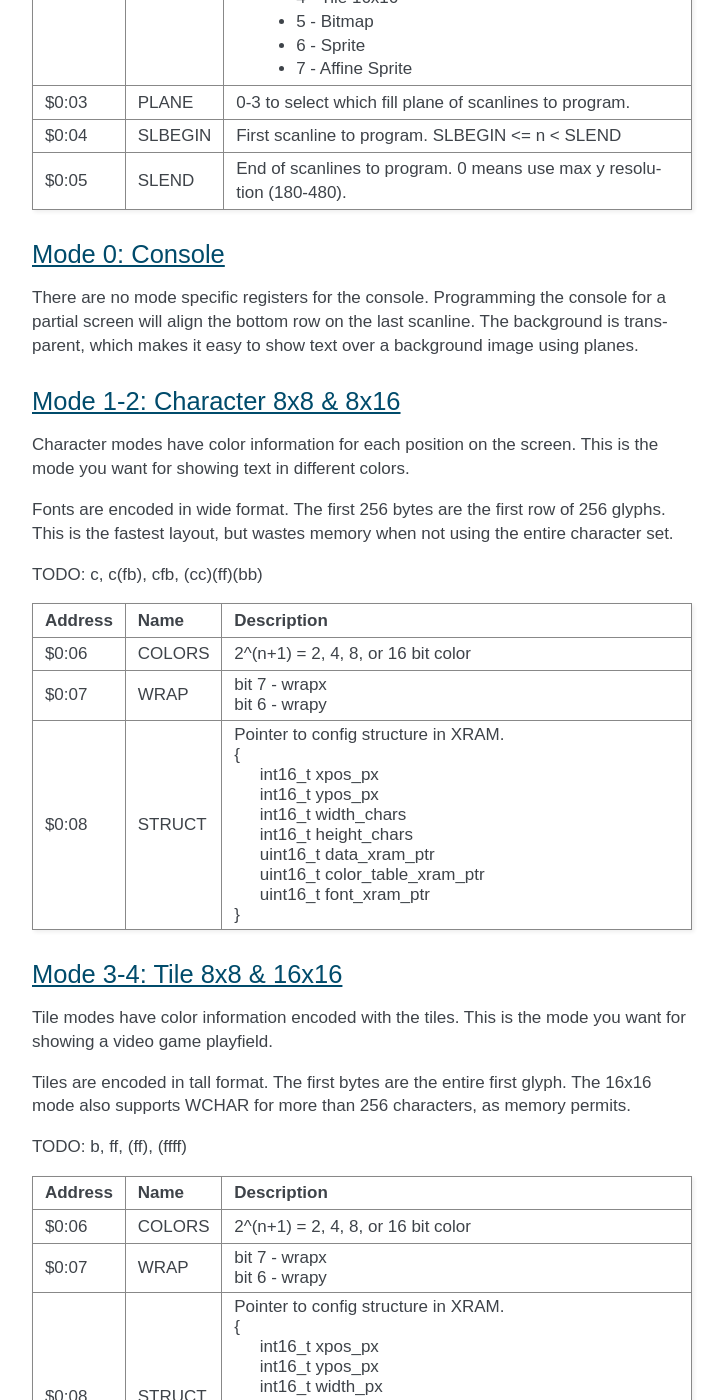
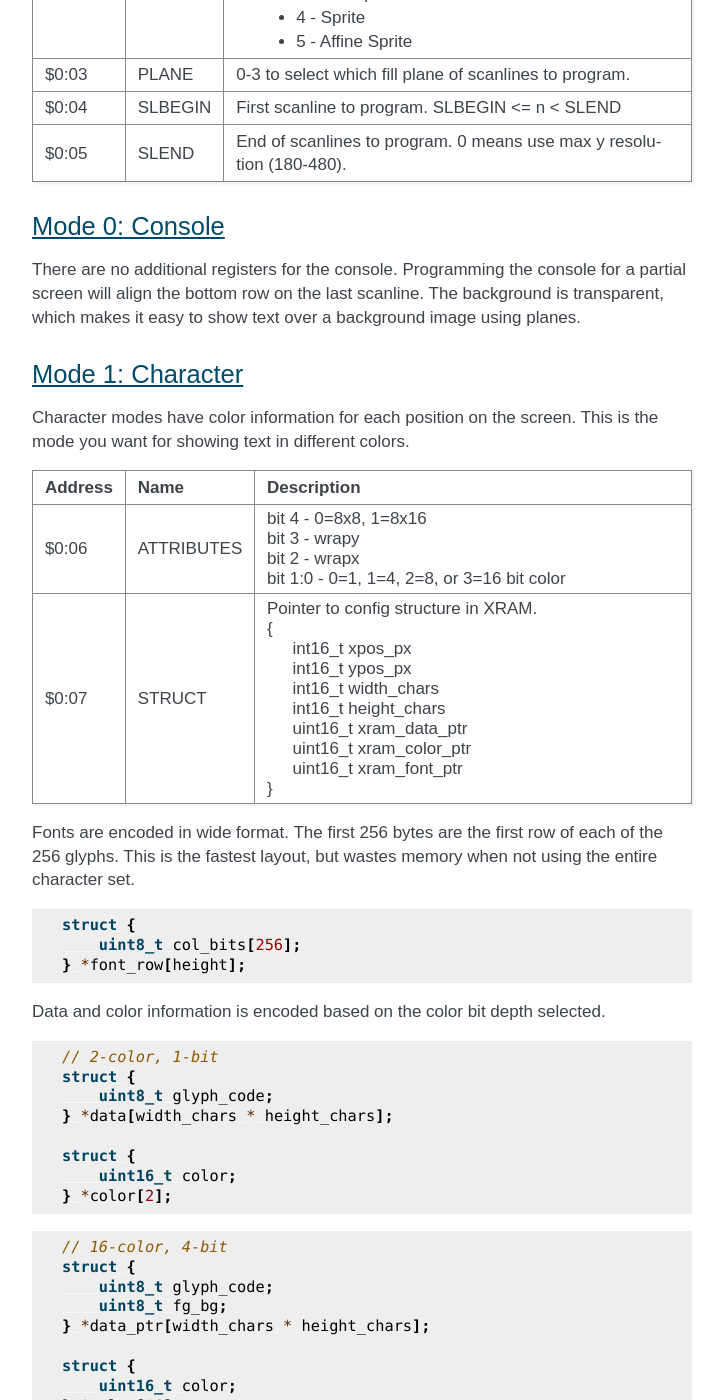
Before and after one commit to picocomputer/picocomputer.github.io, a Sphinx documentation site: the page built from docs/source/vga.rst, in a window 1280 px wide and 1400 px high, scrolled down 2143 px. Shown: the whole window, without its empty margins (388-1112 px from the left). Built offline with Sphinx 7.4.7, drawn with Linux system fonts in a browser that asks for light colours; some of the changed text lies outside the part shown.

Commit message:
new vga edits

```diff
--- a/docs/source/vga.rst
+++ b/docs/source/vga.rst
@@ -35,7 +35,7 @@
 
 The following is a new design being worked on. It only exists in the "vga" branch.
 
-The design philosophy for the VGA system is to enable the full power of the Pi Pico while maintaining some 8-bit purity. To that end, it can do affine transforms (mode 7) but is limited to working from 64K of extended memory (XRAM).
+The design philosophy for the VGA system is to enable the full power of the Pi Pico while maintaining some 8-bit purity. To that end, it can do affine transforms but is limited to working from 64K of extended memory (XRAM).
 
 The VGA system is built around the scanvideo library from Pi Pico Extras. The color arrangement is identical to their demo board reference design, so sprites and other creations for the Pi Pico have a very good chance of working. This design uses the 16th color bit to render three planes with transparency. The sprite system is from Pi Pico Playground. The RP6502 VGA system exposes per-scanline configuration of these libraries from a 6502 application.
 
@@ -45,7 +45,7 @@
 
 The built-in 8x8 and 8x16 fonts are available by using the special XRAM pointer $FFFF. Glyphs 0-127 are ASCII, glyphs 128-255 vary depending on the code page selected.
 
-The built-in color palettes are accessed by using the special XRAM pointer $FFFF. 1-bit is black and white. 2, 4, and 8-bits point to an ANSI color palette. This is defined as 16 colors, followed by 216 colors (6x6x6), followed by 24 greys.
+The built-in color palettes are accessed by using the special XRAM pointer $FFFF. 1-bit is black and white. 4, and 8-bits point to an ANSI color palette. This is defined as 16 colors, followed by 216 colors (6x6x6), followed by 24 greys.
 
 .. list-table::
   :widths: 5 5 90
@@ -68,14 +68,12 @@
   * - $0:02
     - MODE
     - Program a mode into a plane of scanlines. $0:03-$0:FF cleared after programming.
-        * 0 - Console, ANSI Terminal
-        * 1 - Character 8x8
-        * 2 - Character 8x16
-        * 3 - Tile 8x8
-        * 4 - Tile 16x16
-        * 5 - Bitmap
-        * 6 - Sprite
-        * 7 - Affine Sprite
+        * 0 - Console
+        * 1 - Character
+        * 2 - Tile
+        * 3 - Bitmap
+        * 4 - Sprite
+        * 5 - Affine Sprite
   * - $0:03
     - PLANE
     - 0-3 to select which fill plane of scanlines to program.
@@ -90,16 +88,14 @@
 Mode 0: Console
 ---------------
 
-There are no mode specific registers for the console. Programming the console for a partial screen will align the bottom row on the last scanline. The background is transparent, which makes it easy to show text over a background image using planes.
+There are no additional registers for the console. Programming the console for a partial screen will align the bottom row on the last scanline. The background is transparent, which makes it easy to show text over a background image using planes.
 
-Mode 1-2: Character 8x8 & 8x16
-------------------------------
+Mode 1: Character
+-----------------
 
 Character modes have color information for each position on the screen. This is the mode you want for showing text in different colors.
 
-Fonts are encoded in wide format. The first 256 bytes are the first row of 256 glyphs. This is the fastest layout, but wastes memory when not using the entire character set.
 
-TODO: c, c(fb), cfb, (cc)(ff)(bb)
 
 .. list-table::
   :widths: 5 5 90
@@ -109,13 +105,12 @@
     - Name
     - Description
   * - $0:06
-    - COLORS
-    - 2^(n+1) = 2, 4, 8, or 16 bit color
+    - ATTRIBUTES
+    - | bit 4 - 0=8x8, 1=8x16
+      | bit 3 - wrapy
+      | bit 2 - wrapx
+      | bit 1:0 - 0=1, 1=4, 2=8, or 3=16 bit color
   * - $0:07
-    - WRAP
-    - | bit 7 - wrapx
-      | bit 6 - wrapy
-  * - $0:08
     - STRUCT
     - | Pointer to config structure in XRAM.
       | {
@@ -123,20 +118,72 @@
       |   int16_t ypos_px
       |   int16_t width_chars
       |   int16_t height_chars
-      |   uint16_t data_xram_ptr
-      |   uint16_t color_table_xram_ptr
-      |   uint16_t font_xram_ptr
+      |   uint16_t xram_data_ptr
+      |   uint16_t xram_color_ptr
+      |   uint16_t xram_font_ptr
       | }
 
+Fonts are encoded in wide format. The first 256 bytes are the first row of each of the 256 glyphs. This is the fastest layout, but wastes memory when not using the entire character set.
 
-Mode 3-4: Tile 8x8 & 16x16
---------------------------
+.. code-block:: C
 
-Tile modes have color information encoded with the tiles. This is the mode you want for showing a video game playfield.
+  struct {
+      uint8_t col_bits[256];
+  } *font_row[height];
 
-Tiles are encoded in tall format. The first bytes are the entire first glyph. The 16x16 mode also supports WCHAR for more than 256 characters, as memory permits.
+Data and color information is encoded based on the color bit depth selected.
 
-TODO: b, ff, (ff), (ffff)
+.. code-block:: C
+
+  // 2-color, 1-bit
+  struct {
+      uint8_t glyph_code;
+  } *data[width_chars * height_chars];
+
+  struct {
+      uint16_t color;
+  } *color[2];
+
+.. code-block:: C
+
+  // 16-color, 4-bit
+  struct {
+      uint8_t glyph_code;
+      uint8_t fg_bg;
+  } *data_ptr[width_chars * height_chars];
+
+  struct {
+      uint16_t color;
+  } *color[16];
+
+.. code-block:: C
+
+  // 256-color, 8-bit
+  struct {
+      uint8_t glyph_code;
+      uint8_t fg_index;
+      uint8_t bg_index;
+  } *data_ptr[width_chars * height_chars];
+
+  struct {
+      uint16_t color;
+  } *color[256];
+
+.. code-block:: C
+
+  // 32768-color, 16-bit (no color table)
+  struct {
+      uint8_t glyph_code;
+      uint8_t attributes; // user defined
+      uint16_t fg_color;
+      uint16_t bg_color;
+  } *data_ptr[width_chars * height_chars];
+
+
+Mode 2: Tile
+------------
+
+Tile modes have color information encoded in the tile bitmap. This is the mode you want for showing a video game playfield.
 
 .. list-table::
    :widths: 5 5 90
@@ -146,32 +193,107 @@
      - Name
      - Description
    * - $0:06
-     - COLORS
-     - 2^(n+1) = 2, 4, 8, or 16 bit color
+     - ATTRIBUTES
+     - | bit 4 - 0=8x8, 1=16x16
+       | bit 3 - wrapy
+       | bit 2 - wrapx
+       | bit 1:0 - 0=1, 1=4, 2=8, or 3=16 bit color
    * - $0:07
-     - WRAP
-     - | bit 7 - wrapx
-       | bit 6 - wrapy
-   * - $0:08
      - STRUCT
      - | Pointer to config structure in XRAM.
        | {
        |   int16_t xpos_px
        |   int16_t ypos_px
-       |   int16_t width_px
-       |   int16_t height_px
-       |   uint16_t data_xram_ptr
-       |   uint16_t color_table_xram_ptr
-       |   uint16_t tile_xram_ptr
+       |   int16_t width_tiles
+       |   int16_t height_tiles
+       |   uint16_t xram_data_ptr
+       |   uint16_t xram_color_ptr
+       |   uint16_t xram_tile_ptr
        | }
 
+Tile codes are WCHAR, for more than 256, as memory permits.
 
-Mode 5: Bitmap
+.. code-block:: C
+
+  // 2-color, 1-bit
+  struct {
+      uint16_t glyph_code;
+  } *data[width_tiles * height_tiles];
+
+Color information is an array.
+
+.. code-block:: C
+
+  struct {
+      uint16_t color;
+  } *color[colors_count];
+
+Tile data is encoded in "tall" bitmap format.
+
+.. code-block:: C
+
+  // 1-bit 8x8 tiles
+  struct {
+      struct {
+          uint8_t cols_0_7;
+      } line[8];
+  } *data_ptr[tile_code_count];
+
+  // 1-bit 16x16 tiles
+  struct {
+      struct {
+          uint8_t cols_0_7;
+          uint8_t cols_8_15;
+      } line[16];
+  } *data_ptr[tile_code_count];
+
+  // 4-bit 8x8 tiles
+  struct {
+      struct {
+          uint8_t cols[4];
+      } line[8];
+  } *data_ptr[tile_code_count];
+
+  // 4-bit 16x16 tiles
+  struct {
+      struct {
+          uint8_t cols[8];
+      } line[16];
+  } *data_ptr[tile_code_count];
+
+  // 8-bit 8x8 tiles
+  struct {
+      struct {
+          uint8_t cols[8];
+      } line[8];
+  } *data_ptr[tile_code_count];
+
+  // 8-bit 16x16 tiles
+  struct {
+      struct {
+          uint8_t cols[16];
+      } line[16];
+  } *data_ptr[tile_code_count];
+
+  // 16-bit 8x8 tiles
+  struct {
+      struct {
+          uint16_t cols[8];
+      } line[8];
+  } *data_ptr[tile_code_count];
+
+  // 16-bit 16x16 tiles
+  struct {
+      struct {
+          uint16_t cols[16];
+      } line[16];
+  } *data_ptr[tile_code_count];
+
+
+Mode 3: Bitmap
 --------------
 
 Every pixel can be its own color. 64K XRAM has limits. Monochrome for 640x480, 256 color for 320x180, and 16 colors on 320x240.
-
-TODO b, ff, (ff), (ffff)
 
 .. list-table::
    :widths: 5 5 90
@@ -181,13 +303,11 @@
      - Name
      - Description
    * - $0:06
-     - COLORS
-     - 2^(n+1) = 2, 4, 8, or 16 bit color
+     - ATTRIBUTES
+     - | bit 3 - wrapy
+       | bit 2 - wrapx
+       | bit 1:0 - 0=1, 1=4, 2=8, or 3=16 bit color
    * - $0:07
-     - WRAP
-     - | bit 7 - wrapx
-       | bit 6 - wrapy
-   * - $0:08
      - STRUCT
      - | Pointer to config structure in XRAM.
        | {
@@ -195,15 +315,32 @@
        |   int16_t ypos_px
        |   int16_t width_px
        |   int16_t height_px
-       |   uint16_t data_xram_ptr
-       |   uint16_t color_table_xram_ptr
+       |   uint16_t xram_data_ptr
+       |   uint16_t xram_color_ptr
        | }
 
+Color information is an array.
 
-Mode 6: Sprite
+.. code-block:: C
+
+  struct {
+      uint16_t color;
+  } *color[colors_count];
+
+Data is the color information packed down to the bit level. 16-bit color encodes the color directly, less uses the color table.
+
+.. code-block:: C
+
+  struct {
+      uint8_t data[(width_px * bit_depth + 7) / 8];
+  } *rows[height_px];
+
+
+
+Mode 4: Sprite
 --------------
 
-Sprite images are log-sized (1x1, 2x2, 4x4, 8x8, etc.) arrays of 16-colors pixel data.
+Sprites have two layers drawn over each plane. This allows for both plain sprites and affine sprites to be drawn on each plane.
 
 .. list-table::
    :widths: 5 5 90
@@ -224,12 +361,22 @@
        | {
        |   int16_t xpos_px
        |   int16_t ypos_px
-       |   int16_t img_xram_ptr
+       |   int16_t xram_img_ptr
        |   uint8_t log_size;
        |   bool has_opacity_metadata;
        | }
 
-Mode 7: Affine Sprite
+Sprite image data is an array of 16 bit colors.
+
+.. code-block:: C
+
+  struct {
+      uint16_t pixels[2^log_size];
+  } *rows[2^log_size];
+
+TODO: Opacity metadata can be used to speed up rendering. See source for format.
+
+Mode 5: Affine Sprite
 ---------------------
 
 Affine sprites apply a 3x3 matrix transform. These are slower than plain sprites. Only the first two rows of the matrix is useful, which is why there's only six transform values. These are in signed 8.8 fixed point format.
@@ -254,7 +401,7 @@
        |   int16_t transform[6];
        |   int16_t xpos_px
        |   int16_t ypos_px
-       |   int16_t img_xram_ptr
+       |   int16_t xram_img_ptr
        |   uint8_t log_size;
        |   bool has_opacity_metadata;
        | }
```
Also changed, not shown: other parts of docs/source/vga.rst (+4 -4 lines), docs/source/ria.rst (+17 -26 lines).
